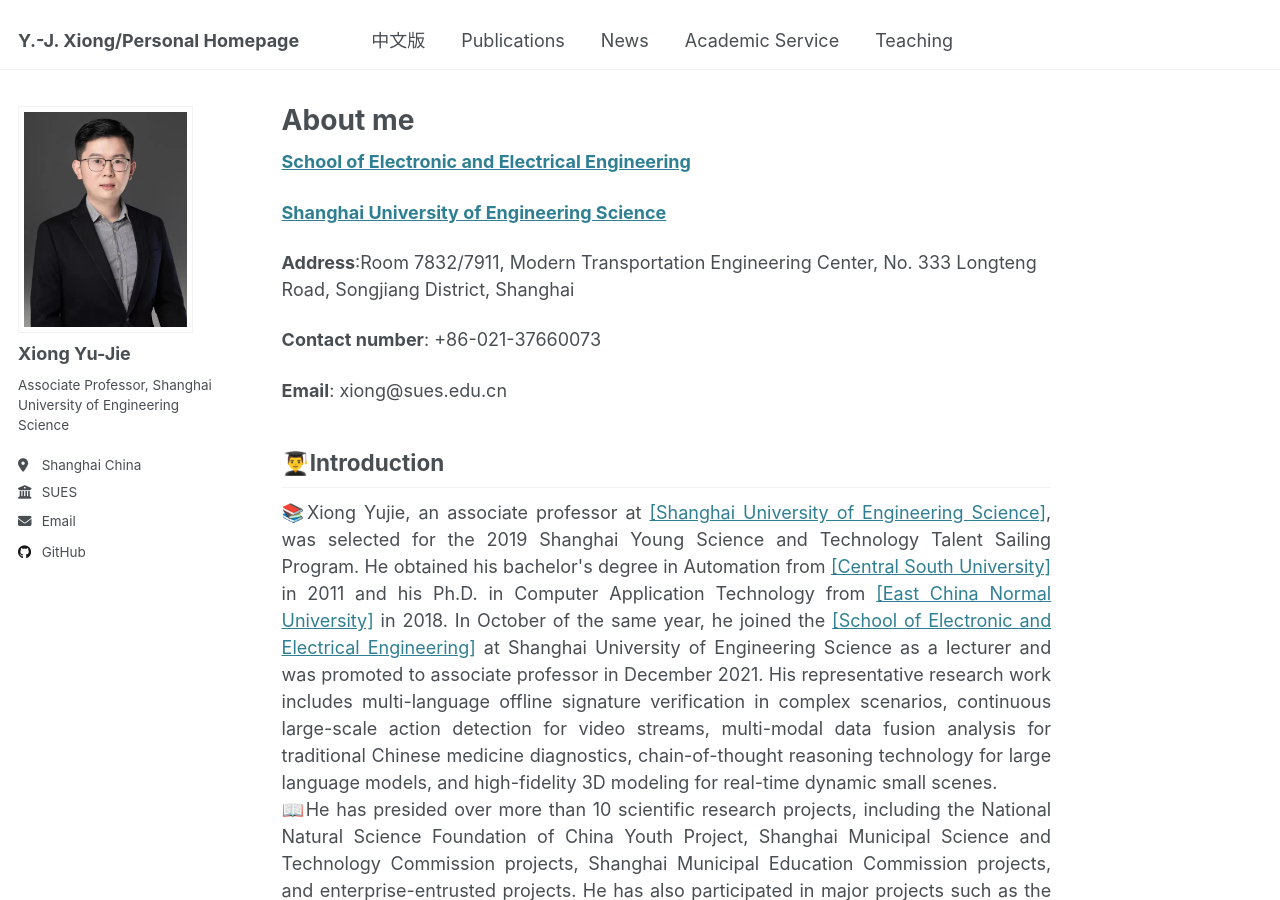
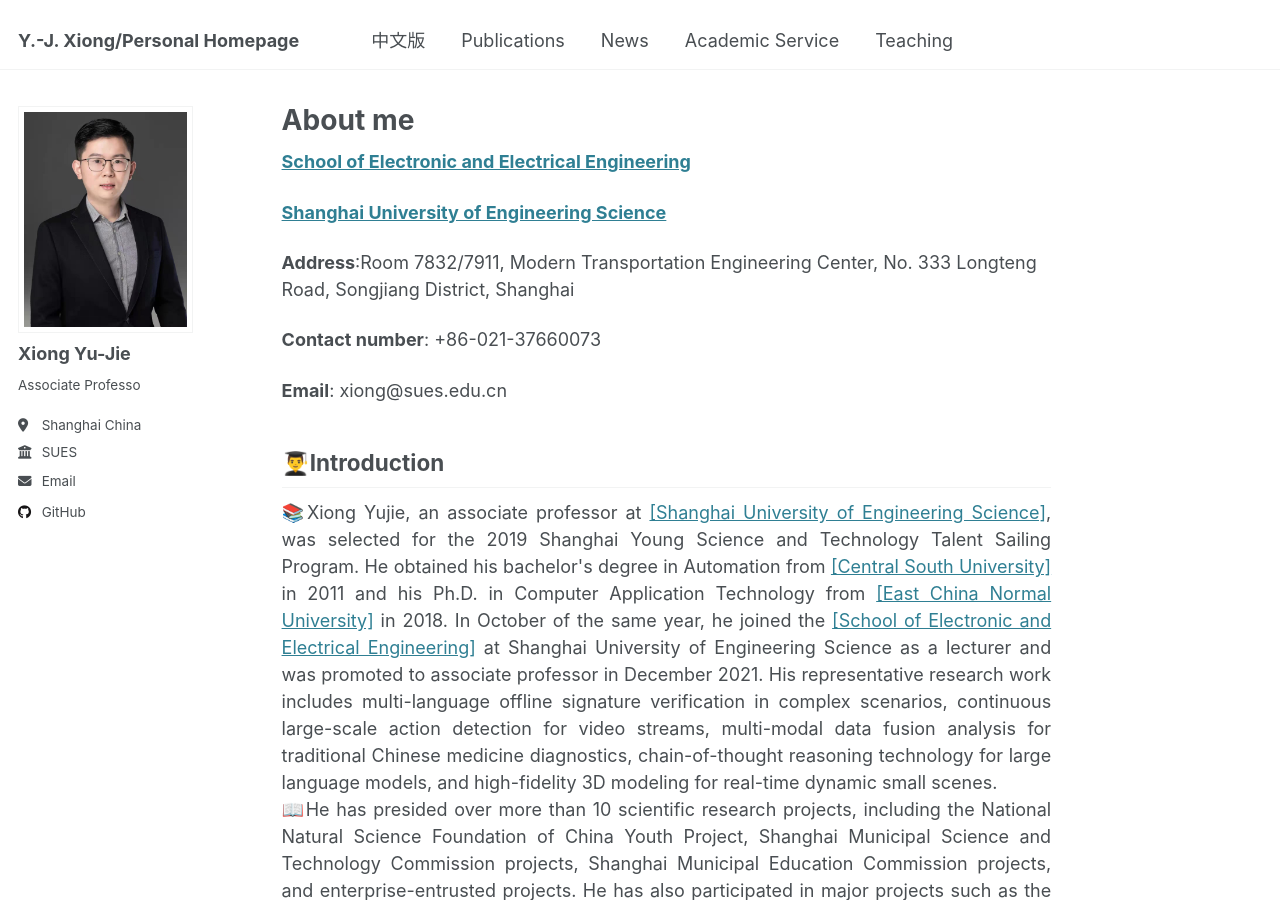
Before and after one commit to X-Lab-CN/introduce, a Jekyll site: the page built from _pages/about.md, in a window 1280 px wide and 900 px high. Built offline with Jekyll 4.4.1, drawn with Linux system fonts in a browser that asks for light colours.

Commit message:
Update _config.yml

```diff
--- a/_config.yml
+++ b/_config.yml
@@ -25,11 +25,11 @@
   avatar           : "xiongyujie.png"
   name             : "Xiong Yu-Jie"
   pronouns         : # "her"
-  bio              : "Associate Professor, Shanghai University of Engineering Science"
+  bio              : "Associate Professo"
   location         : "Shanghai China"
   employer         : "SUES"
   uri              : #
-  email            : "xiong@sues.edu.cn"
+  email            : ""
 
   # Academic websites
   arxiv            :
```
